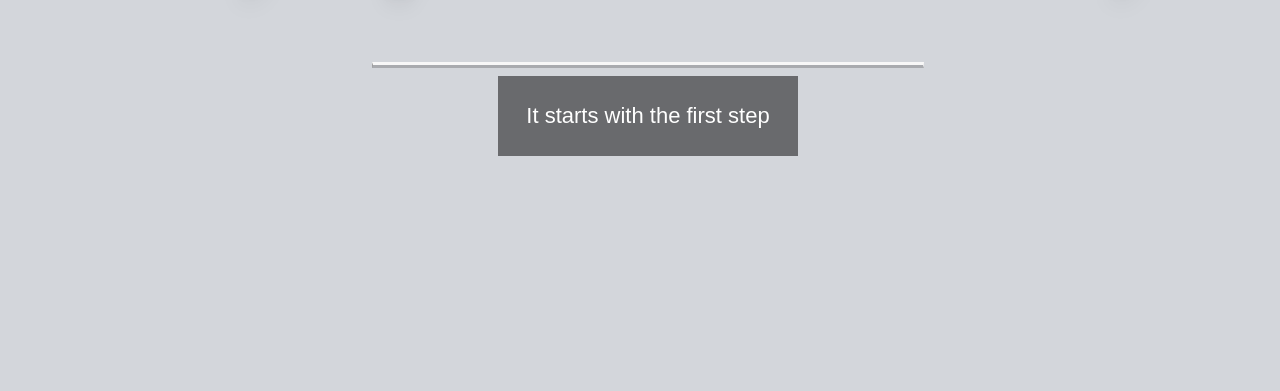
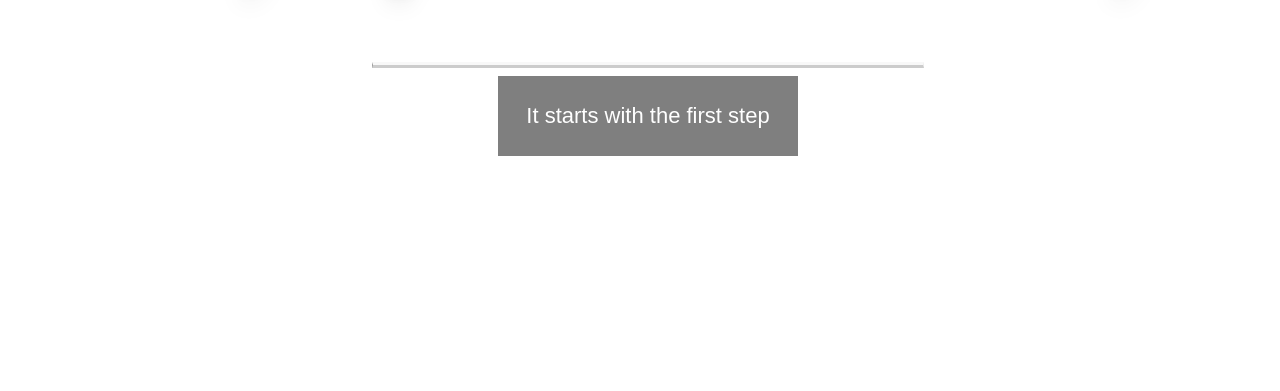
Before and after one commit to kinamartinez/spiritual_app, a website: page public/js/components/home/home.tpl.html in a window 1280 px wide. Shown: the part 417-808 px from the top of the page. Drawn offline with Linux system fonts and the light colour scheme; files that its build step writes are made by us from their sources.

Commit message:
fixing the navbar and body color

```diff
--- a/public/style.css
+++ b/public/style.css
@@ -215,10 +215,6 @@ section {
     width: 150px;
 }
 
-body {
-    background: #d3d6db;
-
-}
 
 /*marina changes*/
 
```
Also changed, not shown: public/index.html (+3 -3 lines).
